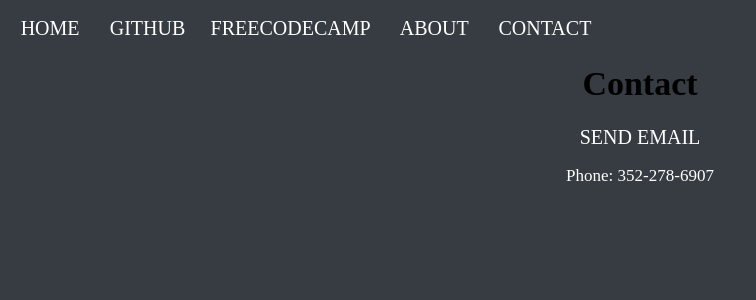
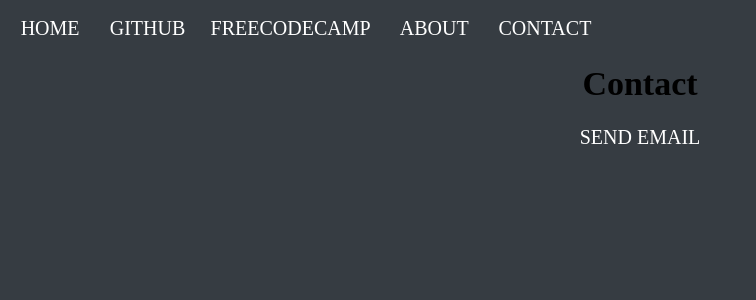
Before and after one commit to Quanluis/Portfolio, a React (Create React App) app: page /contact in a window 1280 px wide. Shown: the top 300 px of the page, without its empty margins (0-756 px from the left). Built offline with nearby package versions, Linux system fonts and the light colour scheme.

Commit message:
Updated dependencies and vulnerabilities.

```diff
--- a/package.json
+++ b/package.json
@@ -4,11 +4,11 @@
   "private": true,
   "dependencies": {
     "hoek": "^5.0.4",
-    "react": "^16.7.0",
-    "react-dom": "^16.7.0",
+    "react": "^16.8.6",
+    "react-dom": "^16.8.6",
     "react-router": "^4.3.1",
     "react-router-dom": "^4.3.1",
-    "react-scripts": "^2.1.3"
+    "react-scripts": "^2.1.8"
   },
   "scripts": {
     "start": "react-scripts start",
--- a/src/components/Contact.js
+++ b/src/components/Contact.js
@@ -6,9 +6,6 @@ class Contact extends React.Component {
       <div className="header">
         <h1>Contact</h1>
         <a href="mailto:quanluis@protonmail.com">Send Email</a>
-        <div>
-        <p>Phone: 352-278-6907</p>
-        </div>
       </div>
     )
   }
```
Also changed, not shown: 1 other file (tests, documents, lock files or other folders).
